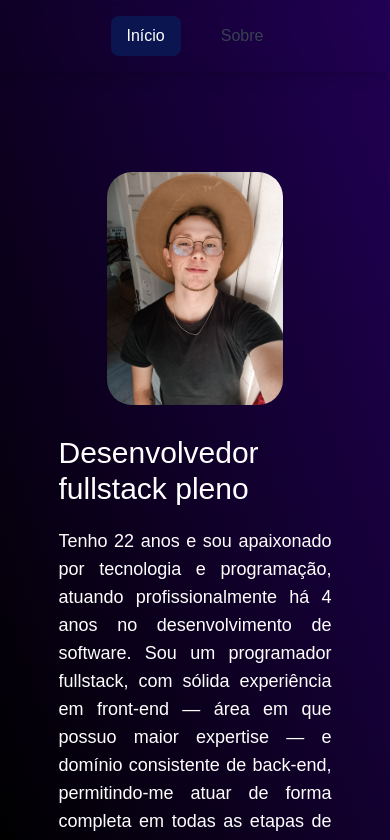
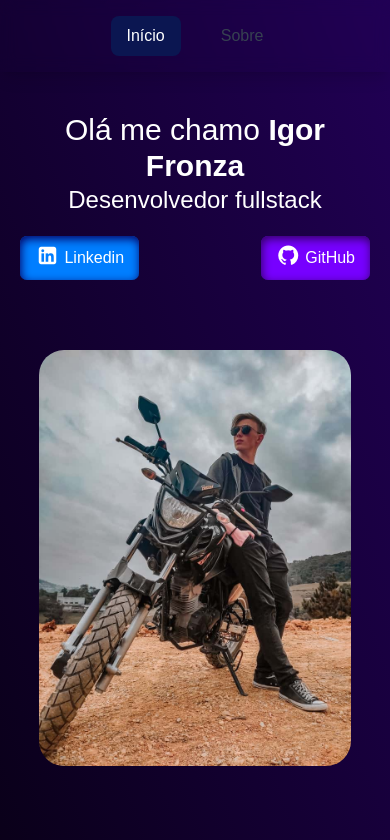
Before and after one commit to PirataZang/profissional, a Nuxt app: page / in a window 390 px wide. Shown: the top 840 px of the page. Built offline with nearby package versions, Linux system fonts and the light colour scheme.

Commit message:
finalizado start

```diff
--- a/app/app.vue
+++ b/app/app.vue
@@ -17,7 +17,6 @@ body {
   font-family: Arial, sans-serif;
   margin: 0;
   padding: 0;
-  height: 100vh;
   background: linear-gradient(250deg, #210055, #000000);
 }
 
--- /dev/null
+++ b/app/components/Button.vue
@@ -0,0 +1,72 @@
+<template>
+    <button v-if="!href" :class="[`button`, type, (customClass || bg)]">
+        <span :class="size" v-html="label"></span>
+    </button>
+
+    <a v-else :href="href" target="_blank" :class="[`button`, type, customClass]">
+        <span :class="size" v-html="label"></span>
+    </a>
+</template>
+
+<script>
+export default {
+    name: 'Button',
+
+    props: {
+        label: {
+            type: String,
+            required: true,
+        },
+
+        type: {
+            type: String,
+            default: 'circle',
+        },
+
+        bg: {
+            type: String,
+            default: 'bg-blue-500 text-white',
+        },
+
+        href: {
+            type: String,
+            default: '',
+        },
+
+        customClass: {
+            type: String,
+            default: '',
+        },
+    },
+
+    size: {
+        type: String,
+        default: 'text-lg',
+    },
+}
+</script>
+
+<style lang="scss">
+.button {
+    width: max-content;
+    padding: 10px 15px;
+    transition: all 0.3s ease;
+    box-shadow: inset 1px 3px 10px 0px rgba(0, 0, 0, 0.144);
+
+    &:hover {
+        box-shadow: inset 1px 3px 10px 0px rgb(0, 0, 0);
+    }
+
+    &:active {
+        transform: scale(0.92);
+    }
+}
+
+.circle {
+    border-radius: 100px;
+}
+
+.square {
+    border-radius: 7px;
+}
+</style>
--- a/app/components/Buttons.vue
+++ /dev/null
@@ -1,41 +0,0 @@
-<template>
-    <button :class="[`button`, customClass]">
-        <span :class="size" v-html="label"></span>
-    </button>
-</template>
-
-<script>
-export default {
-    name: 'Buttons',
-
-    props: {
-        label: {
-            type: String,
-            required: true
-        },
-    },
-
-    customClass: {
-        type: String,
-        default: ''
-    },
-
-    size: {
-        type: String,
-        default: 'text-lg'
-    }
-}
-</script>
-
-
-
-<style lang="scss">
-    .button{
-       border: 2px solid white;
-       border-radius: 50px;
-       width: max-content;
-       padding: 10px 15px;
-       transition: all 0.3s ease;
-    }
-
-</style>
--- a/app/components/Start.vue
+++ b/app/components/Start.vue
@@ -1,5 +1,87 @@
 <template>
-    <div class="">
+    <div class="start flex justify-between items-center">
+        <div class="startText flex flex-col p-5 text-white">
+            <span class="text-3xl">Olá me chamo <b>Igor Fronza</b></span>
+            <span class="text-2xl">Desenvolvedor fullstack</span>
 
+            <div class="flex gap-5 mt-5 justify-between">
+                <Button href="https://br.linkedin.com/in/igor-fronza-592796249?trk=people-guest_people_search-card" target="_blank" label="<i class='text-xl fa-brands fa-square-linkedin'></i> Linkedin" type="square" customClass="linkedIn" />
+                <Button href="https://github.com/PirataZang" target="_blank" label="<i class='text-xl fa-brands fa-github'></i> GitHub" type="square" customClass="github" />
+            </div>
+        </div>
+        <div class="startImage">
+            <img src="/images/start.jpeg" alt="" srcset="" />
+        </div>
     </div>
 </template>
+
+<style lang="scss">
+.start {
+    background: linear-gradient(250deg, #210055, #000000);
+    box-shadow: 0px 11px 12px 0px #00000073;
+
+    .startText {
+        margin-left: calc(10% - 20px);
+        border-radius: 7px;
+    }
+
+    .linkedIn {
+        background-color: rgb(0 126 255);
+        box-shadow: inset 1px 3px 10px 0px rgb(6 0 97);
+
+        &:hover {
+            background-color: rgb(0 100 204);
+            box-shadow: inset 1px 3px 10px 0px rgb(6 0 97);
+        }
+
+        &:active {
+            transform: scale(0.92);
+            background-color: rgb(0 80 163);
+            box-shadow: inset 1px 3px 10px 0px rgb(6 0 97);
+        }
+    }
+
+    .github {
+        background-color: rgb(119, 0, 255);
+        box-shadow: inset 1px 3px 10px 0px rgb(50, 0, 97);
+
+        &:hover {
+            background-color: rgb(95, 0, 204);
+            box-shadow: inset 1px 3px 10px 0px rgb(27, 0, 53);
+        }
+
+        &:active {
+            transform: scale(0.92);
+            background-color: rgb(95, 0, 204);
+            box-shadow: inset 1px 3px 10px 0px rgb(27, 0, 53);
+        }
+    }
+
+    img {
+        height: 800px;
+        object-fit: cover;
+        mask-image: linear-gradient(to left, rgba(0, 0, 0, 1) 30%, rgba(0, 0, 0, 0) 100%);
+    }
+
+
+    @media (max-width: 1050px) {
+        flex-direction: column;
+        text-align: center;
+        gap: 50px;
+        padding: 20px 0;
+        box-shadow: none;
+        background: none;
+
+        .startText {
+            margin-left: 0;
+        }
+
+        img {
+            height: auto;
+            width: 80vw;
+            border-radius: 25px;
+            mask-image: none;
+        }
+    }
+}
+</style>
--- a/app/pages/index.vue
+++ b/app/pages/index.vue
@@ -3,6 +3,7 @@
 
 <template>
     <div class="box">
+        <Start />
         <Perfil />
     </div>
 </template>
```
Also changed, not shown: public/images/start.jpeg (added).
